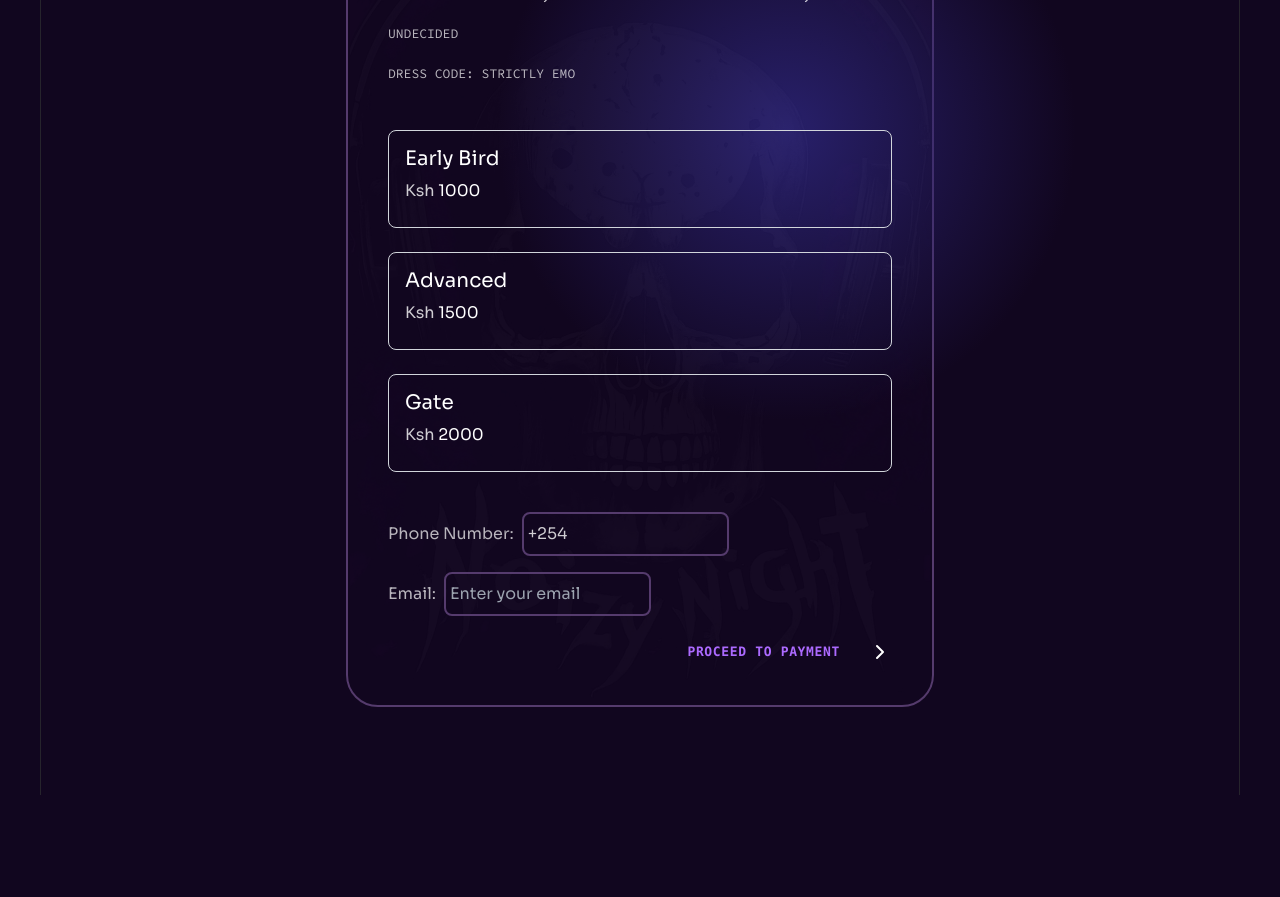
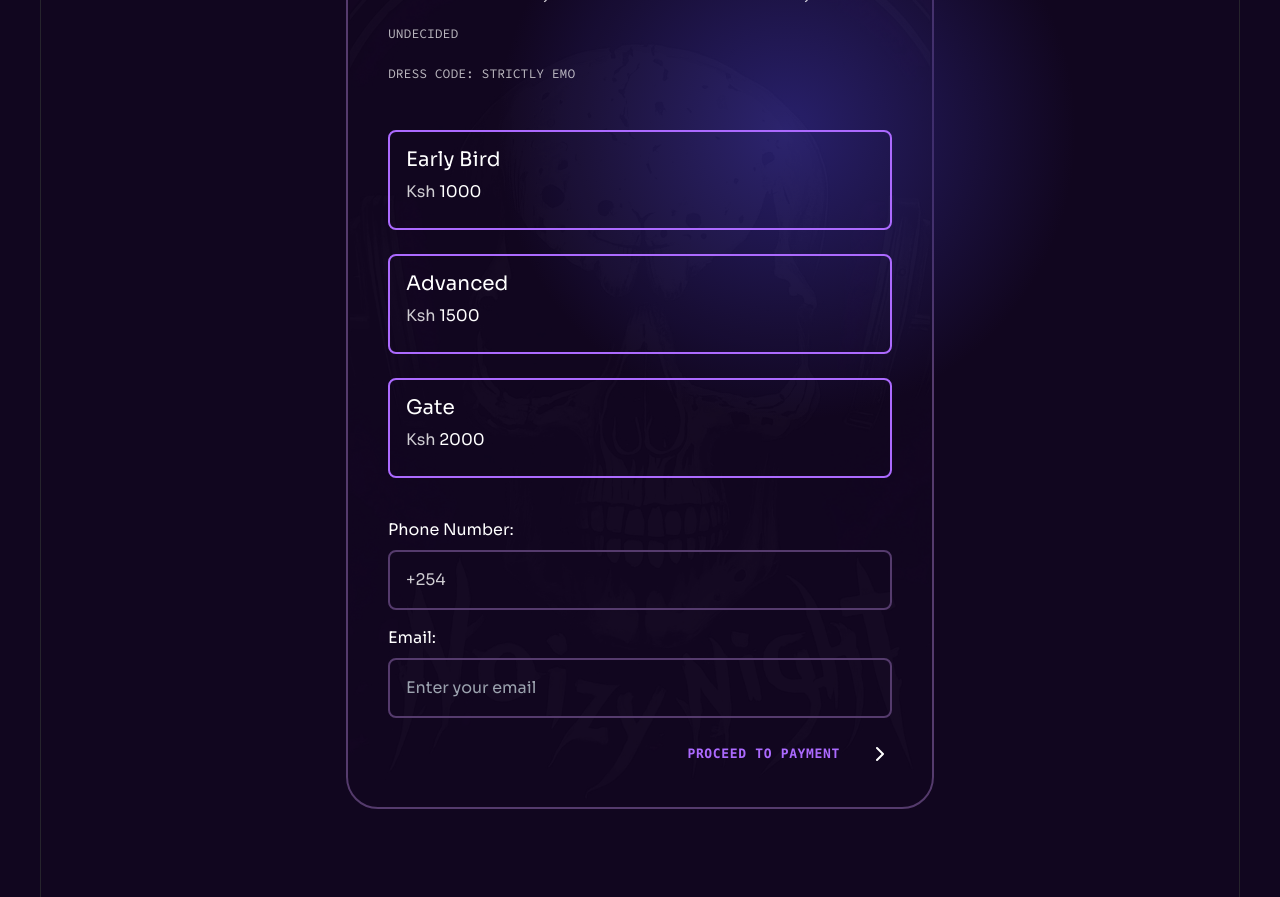
Before and after one commit to jeffRnR/noizy, a React (Vite) app: page /purchase/0 in a window 1280 px wide. Shown: the part 520-1417 px from the top of the page. Before the commit the page ends 1315 px from the top, so only its background shows below. Built offline with nearby package versions, Linux system fonts and the light colour scheme; no server answers; a web font is replaced by a local one.

Commit message:
ticketPurchase page UI fixes

```diff
--- a/src/pages/TicketPurchase.jsx
+++ b/src/pages/TicketPurchase.jsx
@@ -107,10 +107,10 @@ const TicketPurchase = () => {
                 {event.tickets.map((ticket) => (
                   <div key={ticket.id} className="mb-6">
                     <div
-                      className={`cursor-pointer p-4 rounded-lg border ${
+                      className={`cursor-pointer p-4 rounded-[0.5rem] border-2 border-color-1 ${
                         selectedTicket?.id === ticket.id
                           ? "border-color-1 bg-opacity-20 bg-color-1"
-                          : "border-gray-300"
+                          : "border-2 border-color-1"
                       }`}
                       onClick={() => setSelectedTicket(ticket)}
                     >
@@ -130,16 +130,15 @@ const TicketPurchase = () => {
                 {/* Quantity Selection */}
 
                 {selectedTicket && (
-                  <div className="mt-4">
-                    <label className="body-1 text-n-1/70 text-[0.75rem] sm:text-[1rem]">
-                      Number of Tickets:
+                  <div className="mt-4 flex flex-col gap-2">
+                    <label>Number of Tickets:</label>
                     <input
                       type="number"
                       value={quantity}
                       onChange={handleQuantityChange}
-                        className="ml-2 border-2 border-color-7 py-1 min-w-[5rem] px-2 text-n-1/80 bg-transparent rounded-lg transition-transform outline-none"
+                      className="border-2 w-full border-color-7 p-4 min-w-[5rem] text-n-1/80 bg-transparent rounded-[0.5rem] transition-transform outline-none"
                     />
-                    </label>
+
                     {errorMessage && (
                       <p className="text-red-500 text-sm mt-1">
                         {errorMessage}
@@ -149,31 +148,27 @@ const TicketPurchase = () => {
                 )}
 
                 {/* Phone Number Input */}
-                <div className="mt-4">
-                  <label className="body-1 text-n-1/70 text-[0.75rem] sm:text-[1rem]">
-                    Phone Number:
+                <div className="mt-4 flex flex-col gap-2">
+                  <label>Phone Number: </label>
                   <input
                     type="tel"
                     placeholder="Format: +254712345678"
                     value={phoneNumber}
                     onChange={(e) => setPhoneNumber(e.target.value)}
-                      className="ml-2 border-2 border-color-7 p-1 text-n-1/80 bg-transparent rounded-lg outline-none"
+                    className="border-2 w-full border-color-7 p-4 text-n-1/80 bg-transparent rounded-[0.5rem] outline-none"
                   />
-                  </label>
                 </div>
 
                 {/* Email Input */}
-                <div className="mt-4">
-                  <label className="body-1 text-n-1/70 text-[0.75rem] sm:text-[1rem]">
-                    Email:
+                <div className="mt-4 flex flex-col gap-2">
+                  <label>Email: </label>
                   <input
                     type="email"
                     placeholder="Enter your email"
                     value={email}
                     onChange={(e) => setEmail(e.target.value)}
-                      className="ml-2 border-2 border-color-7 p-1 text-n-1/80 bg-transparent rounded-lg outline-none"
+                    className="w-full border-2 border-color-7 p-4 text-n-1/80 bg-transparent rounded-[0.5rem] outline-none"
                   />
-                  </label>
                 </div>
 
                 {/* Proceed to Checkout Button */}
```
Lines whose indentation alone changed are shown as unchanged.
